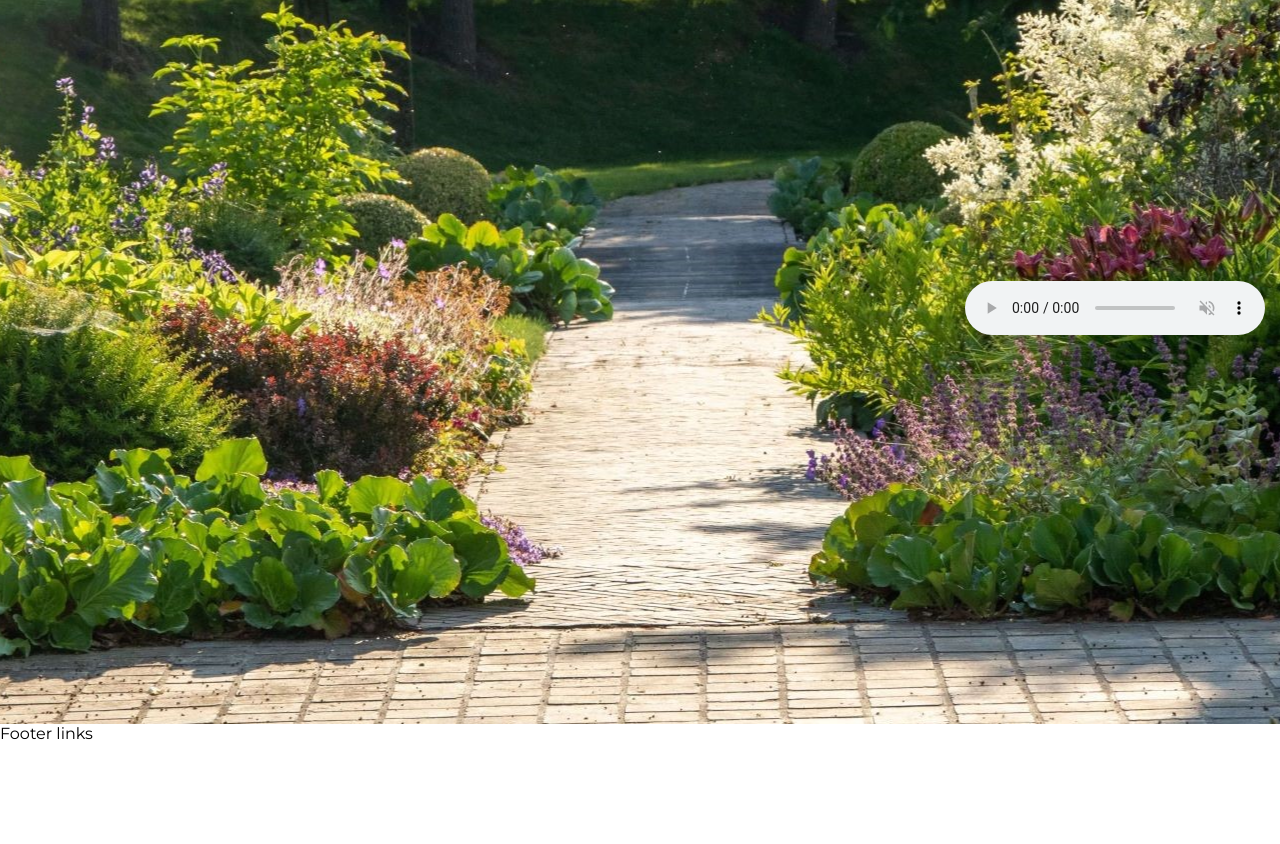
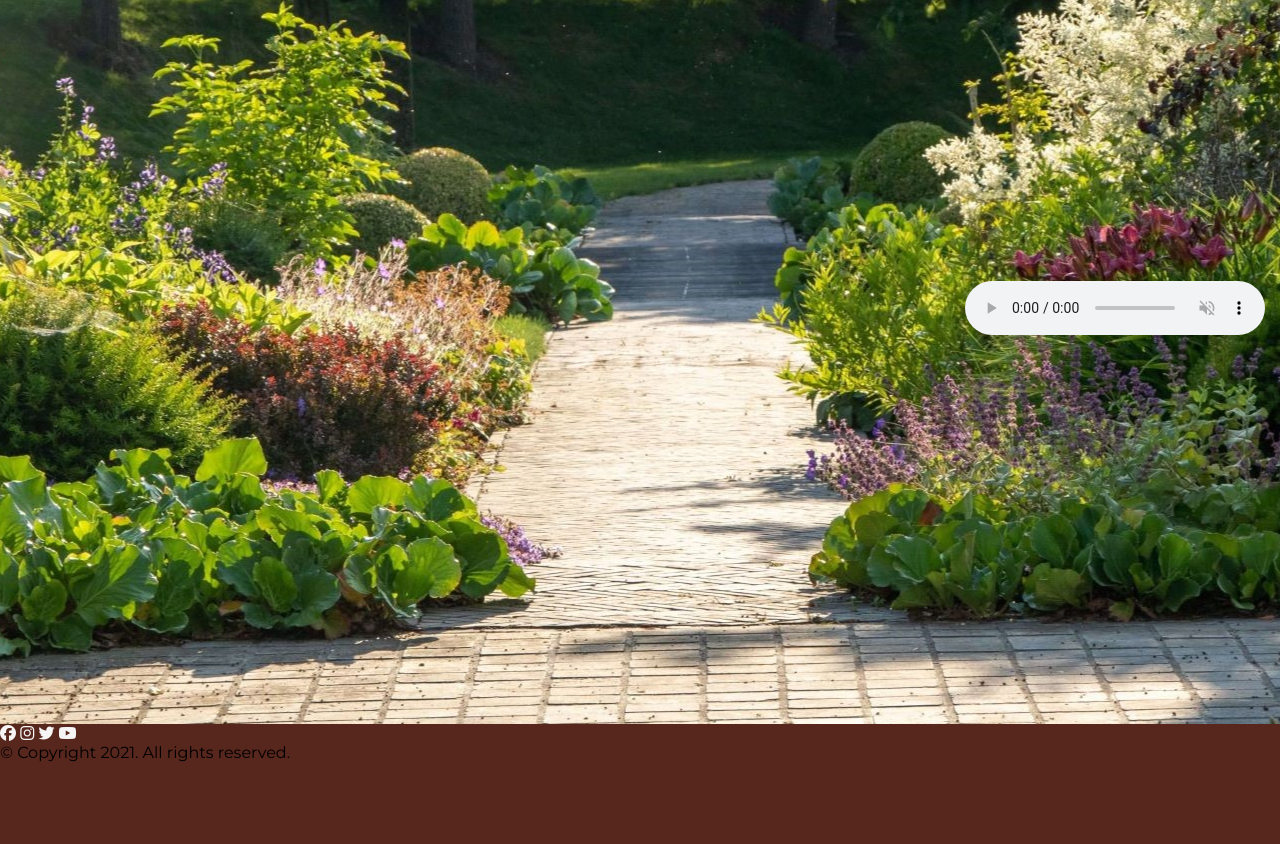
Before and after one commit to Code-Institute-Submissions/project-mindfulness-meditation, a plain HTML site: page index.html in a window 1280 px wide. Shown: the part 502-1346 px from the top of the page. Before the commit the page ends 1245 px from the top, so only its background shows below. Drawn offline with Linux system fonts and the light colour scheme.

Commit message:
Link to Font Awesome and set footer links

```diff
--- a/assets/css/style.css
+++ b/assets/css/style.css
@@ -100,3 +100,9 @@ audio {
     float: right;
     margin-right: 15px;
 }
+
+/* Style footer */
+
+footer {
+    height: 120px;
+}
--- a/index.html
+++ b/index.html
@@ -46,9 +46,17 @@
             </audio>
         </div>
     </section>
-    <footer>
-        Footer links
+    <footer class="main-color">
+        <div id="footer-links">
+            <a href="www.facebook.com" target="_blank" rel="noopener" aria-label="Visit us on Facebook (opens in new tab)"><i class="fab fa-facebook"></i></a>
+            <a href="www.instagram.com" target="_blank" rel="noopener" aria-label="Visit us on Instagram (opens in new tab)"><i class="fab fa-instagram"></i></a>
+            <a href="www.twitter.com" target="_blank" rel="noopener" aria-label="Visit us on Twitter (opens in new tab)"><i class="fab fa-twitter"></i></a>
+            <a href="www.youtube.com" target="_blank" rel="noopener" aria-label="Visit us on YouTube (opens in new tab)"><i class="fab fa-youtube"></i></a>
+        </div>
+        <div><p>© Copyright 2021. All rights reserved.</p></div>
     </footer>
+    <!-- script for font awesome icons -->
+    <script src="https://kit.fontawesome.com/ddf0e52b9b.js" crossorigin="anonymous"></script>
 </body>
 
 </html>
```
